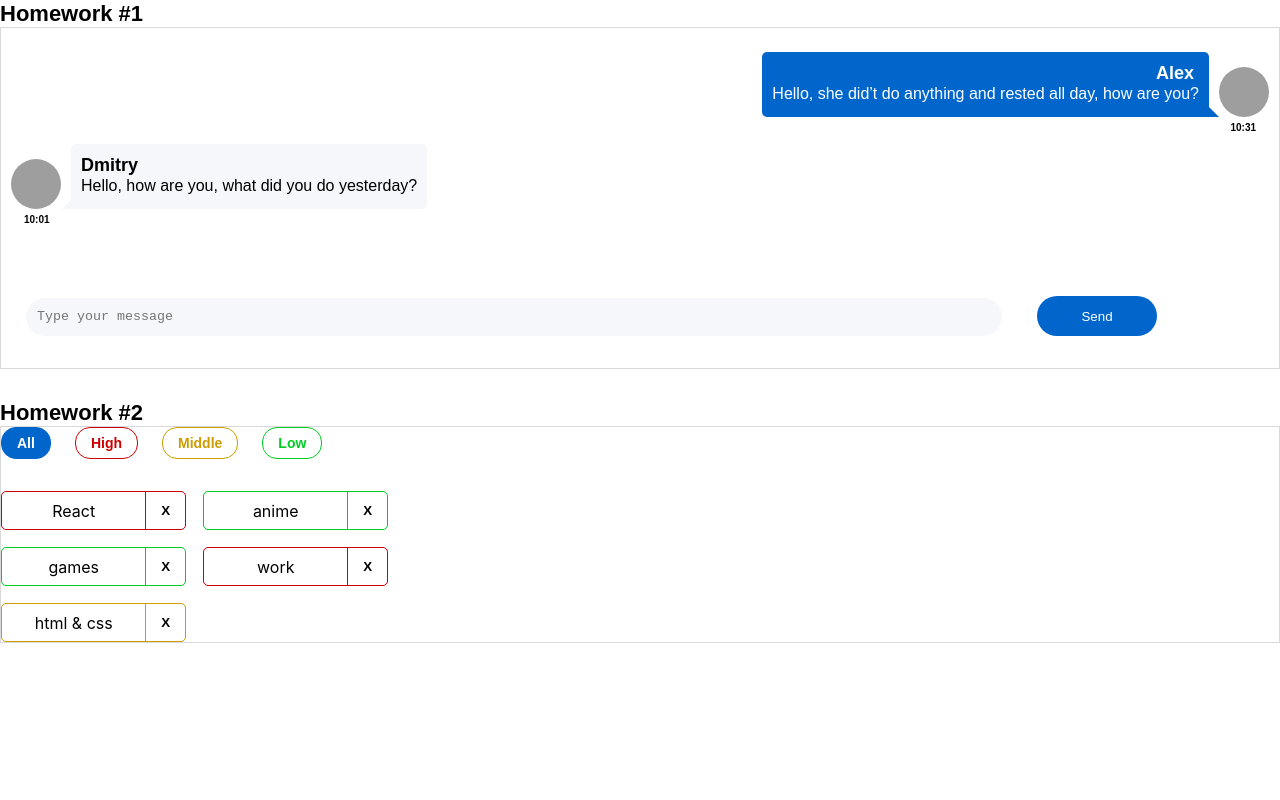
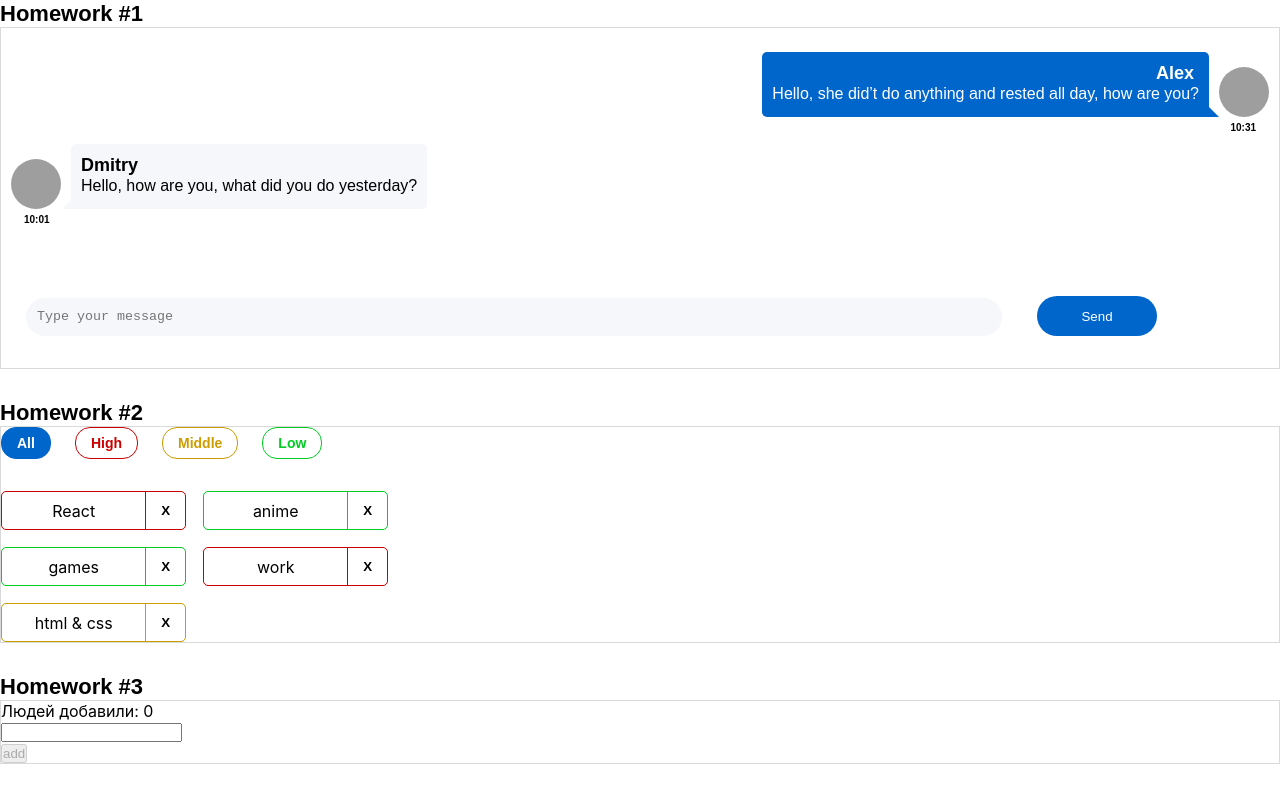
Before and after one commit to SanyaSkl/homework-front2-master, a React (Create React App) app: page / in a window 1280 px wide. Built offline with nearby package versions, Linux system fonts and the light colour scheme; grey boxes are pictures that could not be loaded.

Commit message:
Homework-3: HW3, Greeting, GreetingContainer, completed

```diff
--- a/src/s1-main/App.tsx
+++ b/src/s1-main/App.tsx
@@ -2,6 +2,7 @@
 import s from './App.module.css'
 import HW1 from '../s2-homeworks/hw01/HW1'
 import HW2 from "../s2-homeworks/hw02/HW2";
+import HW3 from "../s2-homeworks/hw03/HW3";
 
 function App() {
     return (
@@ -9,7 +10,7 @@
             <HW1/>
             {/*раскомментировать по ходу выполнения*/}
             <HW2/>
-            {/*<HW3/>*/}
+            <HW3/>
             {/*<HW4/>*/}
 
             {/*при выполнении дз 5 и более - закомментировать здесь дз 1-4, так как они есть внутри дз 5*/}
--- a/src/s2-homeworks/hw03/Greeting.tsx
+++ b/src/s2-homeworks/hw03/Greeting.tsx
@@ -1,15 +1,16 @@
 import React, {ChangeEvent, KeyboardEvent} from 'react'
 import s from './Greeting.module.css'
 
+
 type GreetingPropsType = {
-    name: any // need to fix any
-    setNameCallback: any // need to fix any
-    addUser: any // need to fix any
-    onBlur: any // need to fix any
-    onEnter: any // need to fix any
-    error: any // need to fix any
-    totalUsers: any // need to fix any
-    lastUserName?: any // need to fix any
+    name: string // need to fix any
+    setNameCallback: (e: ChangeEvent<HTMLInputElement>) => void // need to fix any
+    addUser: () => void  // need to fix any
+    onBlur: () => void // need to fix any
+    onEnter: (e: KeyboardEvent<HTMLInputElement>) => void // need to fix any
+    error: string // need to fix any
+    totalUsers: number // need to fix any
+    lastUserName?: string // need to fix any
 }
 
 // презентационная компонента (для верстальщика)
@@ -25,7 +26,7 @@
         lastUserName,
     } // деструктуризация пропсов
 ) => {
-    const inputClass = s.errorInput // need to fix with (?:)
+    const inputClass = error ? s.errorInput : s.input
 
     return (
         <div id={'hw3-form'} className={s.greetingForm}>
--- a/src/s2-homeworks/hw03/GreetingContainer.tsx
+++ b/src/s2-homeworks/hw03/GreetingContainer.tsx
@@ -1,66 +1,86 @@
-import React, { ChangeEvent, KeyboardEvent, useState } from 'react'
-import Greeting from './Greeting'
-import { UserType } from './HW3'
+import React, { ChangeEvent, KeyboardEvent, useState } from "react";
+import Greeting from "./Greeting";
+import { UserType } from "./HW3";
 
 type GreetingContainerPropsType = {
-    users: any // need to fix any
-    addUserCallback: any // need to fix any
-}
+    users: UserType[];
+    addUserCallback: (name: string) => void;
+};
 
-export const pureAddUser = (name: any, setError: any, setName: any, addUserCallback: any) => {
-    // если имя пустое - показать ошибку, иначе - добавить юзера и очистить инпут
-}
+export const pureAddUser = (
+    name: string,
+    setError: (error: string) => void,
+    setName: (name: string) => void,
+    addUserCallback: (name: string) => void
+) => {
+    if (name.trim() === "") {
+        setError("Имя не может быть пустым");
+    } else {
+        addUserCallback(name);
+        setName("");
+        setError("");
+    }
+};
 
-export const pureOnBlur = (name: any, setError: any) => { // если имя пустое - показать ошибку
-}
+export const pureOnBlur = (name: string, setError: (error: string) => void) => {
+    if (name.trim() === "") {
+        setError("Имя не может быть пустым");
+    }
+};
 
-export const pureOnEnter = (e: any, addUser: any) => { // если нажата кнопка Enter - добавить
-}
+export const pureOnEnter = (
+    e: KeyboardEvent<HTMLInputElement>,
+    addUser: () => void
+) => {
+    if (e.key === "Enter") {
+        addUser();
+    }
+};
 
 // более простой и понятный для новичков
 // function GreetingContainer(props: GreetingPropsType) {
 
 // более современный и удобный для про :)
 const GreetingContainer: React.FC<GreetingContainerPropsType> = ({
-    users,
-    addUserCallback,
-}) => {
+                                                                     users,
+                                                                     addUserCallback,
+                                                                 }) => {
     // деструктуризация пропсов
-    const [name, setName] = useState<any>('') // need to fix any
-    const [error, setError] = useState<any>('') // need to fix any
+    const [name, setName] = useState("");
+    const [error, setError] = useState("");
 
-    const setNameCallback = (e: any) => { // need to fix any
-        setName('some name') // need to fix
+    const setNameCallback = (e: ChangeEvent<HTMLInputElement>) => {
+        setName(e.currentTarget.value);
+        error && setError("");
+    };
 
-        error && setError('')
-    }
     const addUser = () => {
-        pureAddUser(name, setError, setName, addUserCallback)
-    }
+        pureAddUser(name, setError, setName, addUserCallback);
+    };
 
     const onBlur = () => {
-        pureOnBlur(name, setError)
-    }
+        pureOnBlur(name, setError);
+    };
 
-    const onEnter = (e: any) => {
-        pureOnEnter(e, addUser)
-    }
+    const onEnter = (e: KeyboardEvent<HTMLInputElement>) => {
+        pureOnEnter(e, addUser);
+    };
 
-    const totalUsers = 0 // need to fix
-    const lastUserName = 'some name' // need to fix
+    const totalUsers = users.length;
+    const lastUserName = users.length > 0 ? users[users.length - 1].name : "";
 
     return (
         <Greeting
             name={name}
             setNameCallback={setNameCallback}
             addUser={addUser}
-            onBlur={onBlur}
-            onEnter={onEnter}
             error={error}
             totalUsers={totalUsers}
             lastUserName={lastUserName}
+            onBlur={onBlur}
+            onEnter={onEnter}
         />
-    )
-}
+    );
+};
 
-export default GreetingContainer
+export default GreetingContainer;
--- a/src/s2-homeworks/hw03/HW3.tsx
+++ b/src/s2-homeworks/hw03/HW3.tsx
@@ -19,20 +19,22 @@
 
 // types
 export type UserType = {
-    _id: any // need to fix any
-    name: any // need to fix any
+    _id: string
+    name: string
 }
 
-export const pureAddUserCallback = (name: any, setUsers: any, users: any) => { // need to fix any
-    const user = { // need to fix
+export const pureAddUserCallback = (name: string, setUsers: (users: UserType[]) => void, users: UserType[]) => {
+    const user = {
+        _id: v1(),
+        name
     }
     setUsers([...users, user])
 }
 
 const HW3 = () => {
-    const [users, setUsers] = useState<any>([]) // need to fix any
+    const [users, setUsers] = useState<UserType[]>([])
 
-    const addUserCallback = (name: any) => { // need to fix any
+    const addUserCallback = (name: string) => {
         pureAddUserCallback(name, setUsers, users)
     }
 
```
